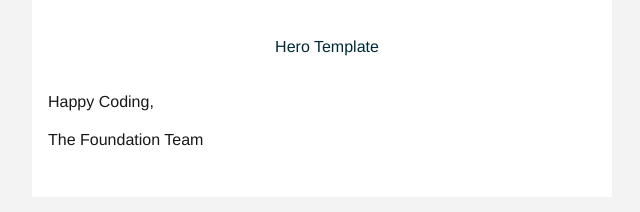
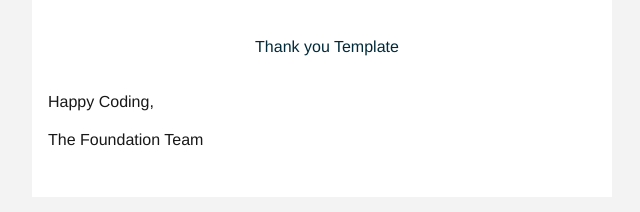
Before and after one commit to diomededavid/craft-revolt-email, a website: page docs/index.html in a window 1280 px wide. Shown: the part 234-446 px from the top of the page, 318-958 px from the left. Drawn offline with Linux system fonts and the light colour scheme.

Commit message:
update index page link

```diff
--- a/docs/index.html
+++ b/docs/index.html
@@ -34,7 +34,7 @@
 
                 <center data-parsed="">
                   <table align="center" class="menu vertical float-center"><tr><td><table><tr>
-                    <th class="menu-item float-center"><a href="hero.html" target="_blank">Hero Template</a></th>
+                    <th class="menu-item float-center"><a href="thankyou.html" target="_blank">Thank you Template</a></th>
                   </tr></table></td></tr></table>
                 </center>
 
```
Also changed, not shown: src/pages/index.html (+1 -1 lines), dist/index.html.
